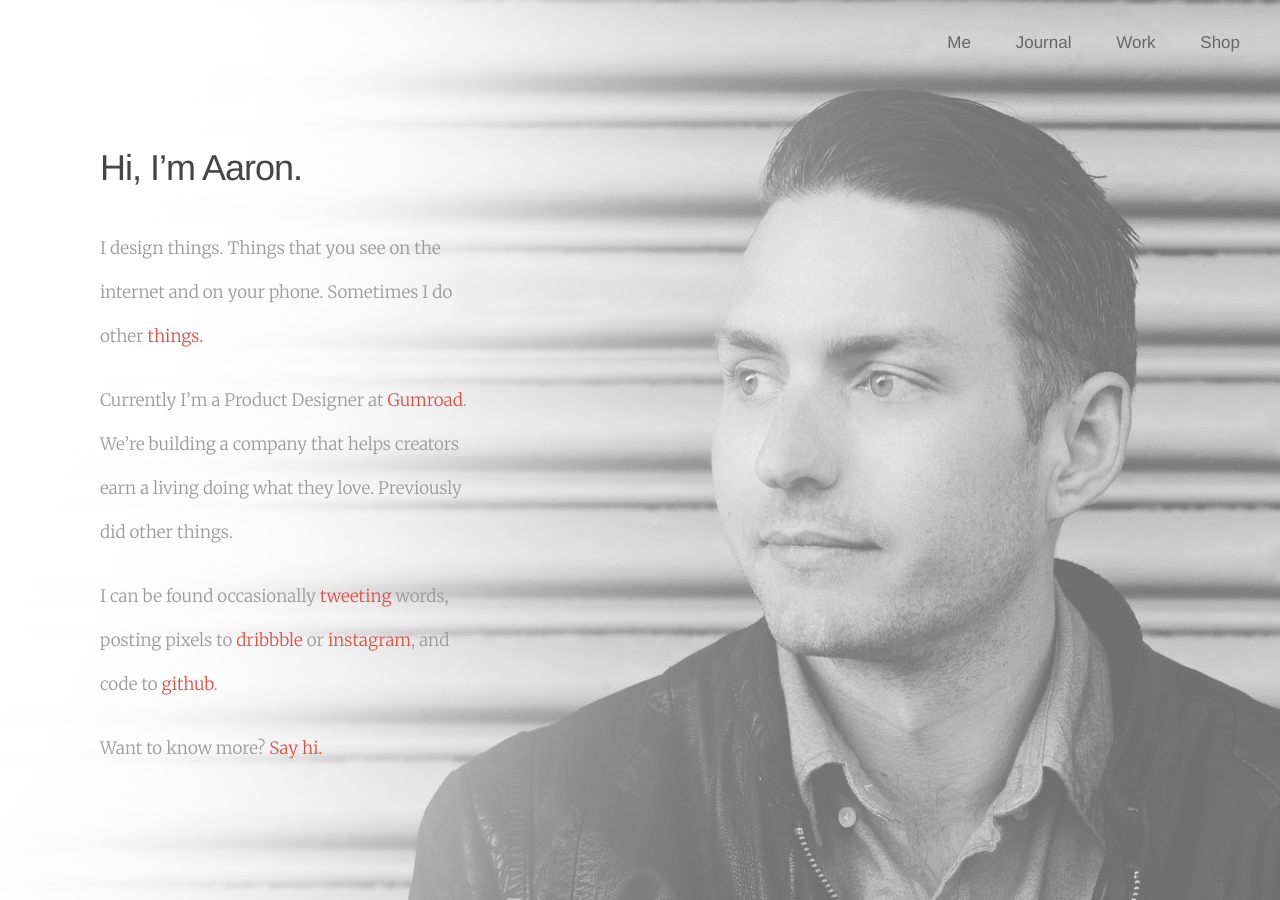
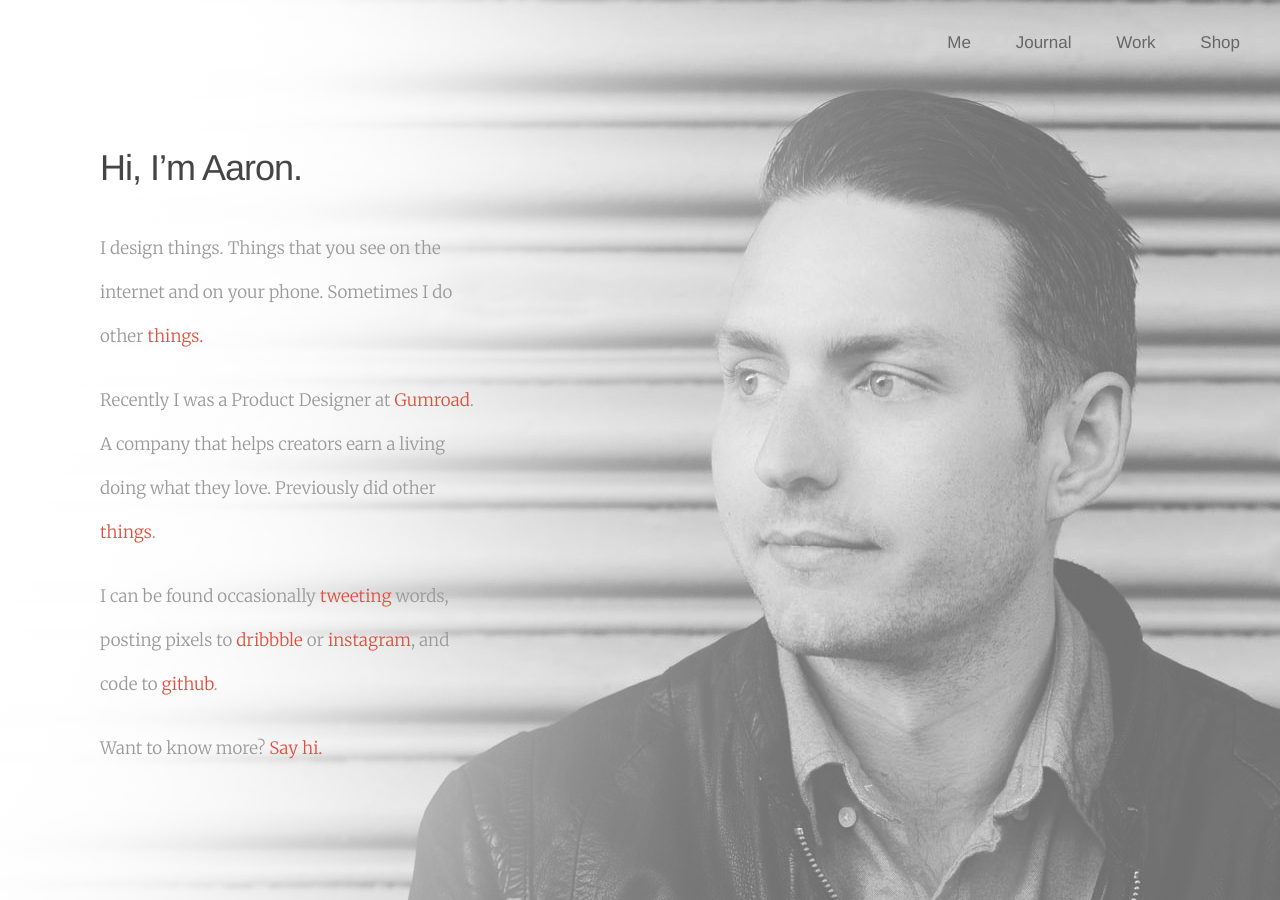
Before and after one commit to aaronrelph/aaronrelph.github.io, a Jekyll site: the page built from index.html, in a window 1280 px wide. Built offline with Jekyll 4.4.1, drawn with Linux system fonts in a browser that asks for light colours; nearby versions of some CDN libraries.

Commit message:
Homepage recent work change and uplaod gif logo

```diff
--- a/index.html
+++ b/index.html
@@ -7,7 +7,7 @@ layout: default
   <h1 class="post-title">Hi, I’m Aaron.</h1>
 
   <p>I design things. Things that you see on the internet and on your phone. Sometimes I do other <a href="http://relphdesign.co">things.</a></p>
-  <p>Currently I’m a Product Designer at <a href="https://gumroad.com">Gumroad</a>. We’re building a company that helps creators earn a living doing what they love. Previously did other things.</p>
+  <p>Recently I was a Product Designer at <a href="https://gumroad.com">Gumroad</a>. A company that helps creators earn a living doing what they love. Previously did other <a href="/work">things</a>.</p>
   <p>I can be found occasionally <a href="https://twitter.com/aaronrelph">tweeting</a> words, posting pixels to <a href="https://dribbble.com/aaronrelph">dribbble</a> or <a href="https://instagram.com/aaronrelph/">instagram</a>, and code to <a href="https://github.com/aaronrelph">github</a>.</p>
   <p>Want to know more? <a href="mailto:aaron@imgonnarelph.com">Say hi.</a></p>
 
```
Also changed, not shown: images/work/gifweather/logo.png, 3 other files.
